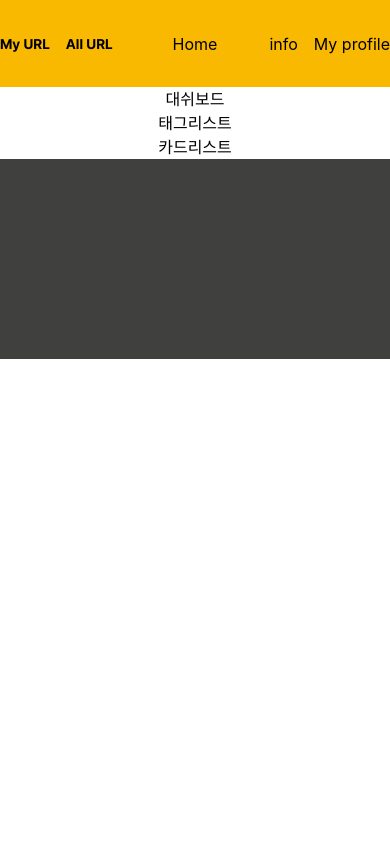
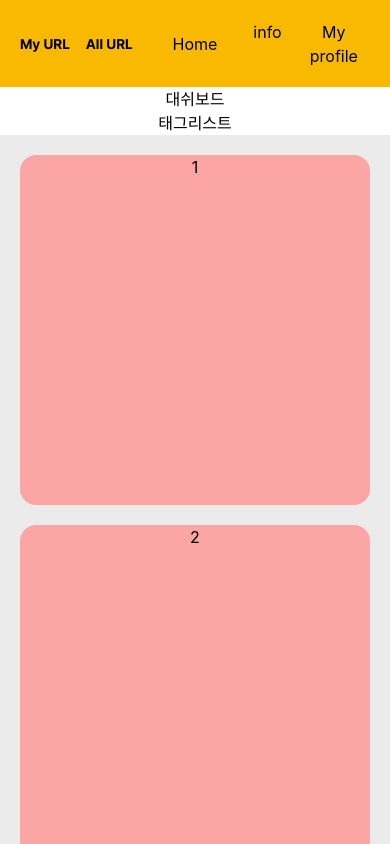
Before and after one commit to nunoria/lazymemo, a React (Create React App) app in the folder frontend/: page /myurl in a window 390 px wide. Shown: the top 844 px of the page. Built offline with nearby package versions, Linux system fonts and the light colour scheme.

Commit message:
Add Card List component
3열 카드리스트 컨테이너 반응형 구현

```diff
--- a/frontend/src/App.css
+++ b/frontend/src/App.css
@@ -5,6 +5,6 @@
 /* 최상위 container */
 .pbox {
   width: 1400px;
-  /* margin: auto 0; */
   height: 100%;
+  padding: 0 20px;
 }
--- a/frontend/src/components/Layout.js
+++ b/frontend/src/components/Layout.js
@@ -1,6 +1,6 @@
 
+import { Routes, Route, Navigate } from 'react-router-dom';
 import Navi from "./Navi";
-import { Routes, Route, Navigate } from 'react-router-dom';
 import Dashboard from "./main/Dashboard";
 import TagList from "./main/TagList";
 import CardList from "./main/CardList";
@@ -12,9 +12,9 @@
 export const Top = () => {
 
     return (
-        <div className="flex justify-center bg-top h-[87px]">
+        <nav>
             <Navi />
-        </div>
+        </nav>
     )
 }
 
@@ -46,6 +46,8 @@
 export const Footer = () => {
 
     return (
-        <div className=" bg-footer h-[200px]"></div>
+        <footer>
+            <div className=" bg-footer h-[200px]"></div>
+        </footer>
     )
 }
--- a/frontend/src/components/Navi.js
+++ b/frontend/src/components/Navi.js
@@ -4,7 +4,8 @@
 
 export default function Navi() {
     return (
-        <div className=" pbox flex flex-row justify-between items-center">
+        <div className="bg-top flex justify-center h-[87px] py-3">
+            <div className=" pbox flex flex-row items-center">
                 {/* 1/3 균등 메뉴 구성 */}
                 <div className=" basis-1/3 flex justify-start gap-4 font-bold text-sm font-pretandard">
                     <Link to="/myurl"><span>My URL</span></Link>
@@ -20,5 +21,6 @@
                     <Link to="setting"><span>My profile</span></Link>
                 </div>
             </div>
+        </div>
     )
 }
--- a/frontend/src/components/main/CardList.js
+++ b/frontend/src/components/main/CardList.js
@@ -1,7 +1,29 @@
-export default function CardList () {
+
+
+export default function CardList() {
+
+    let cardList = Array.from({length: 10}, (v, i) => i+1); // i(index) 1씩 증가
+
     return (
-        <div>
-            <span>카드리스트</span>
+        <div className="bg-contents flex justify-center py-5">
+            <div className="pbox grid grid-cols-[minmax(280px,_1fr)] lg:grid-cols-3 md:grid-cols-2 gap-5 xl:gap-8">
+                {
+                    cardList.length > 0 && cardList.map((v, id) => {
+                        return (
+                            <Card key={id} value={v} />
+                        )
+                    })
+                }
+            </div>
         </div>
     )
 }
+
+
+const Card = ({ value }) => {
+    return (
+        <div className=" bg-red-300 rounded-2xl aspect-square">
+            <span>{value}</span>
+        </div>
+    )
+}
```
Lines whose indentation alone changed are shown as unchanged.
